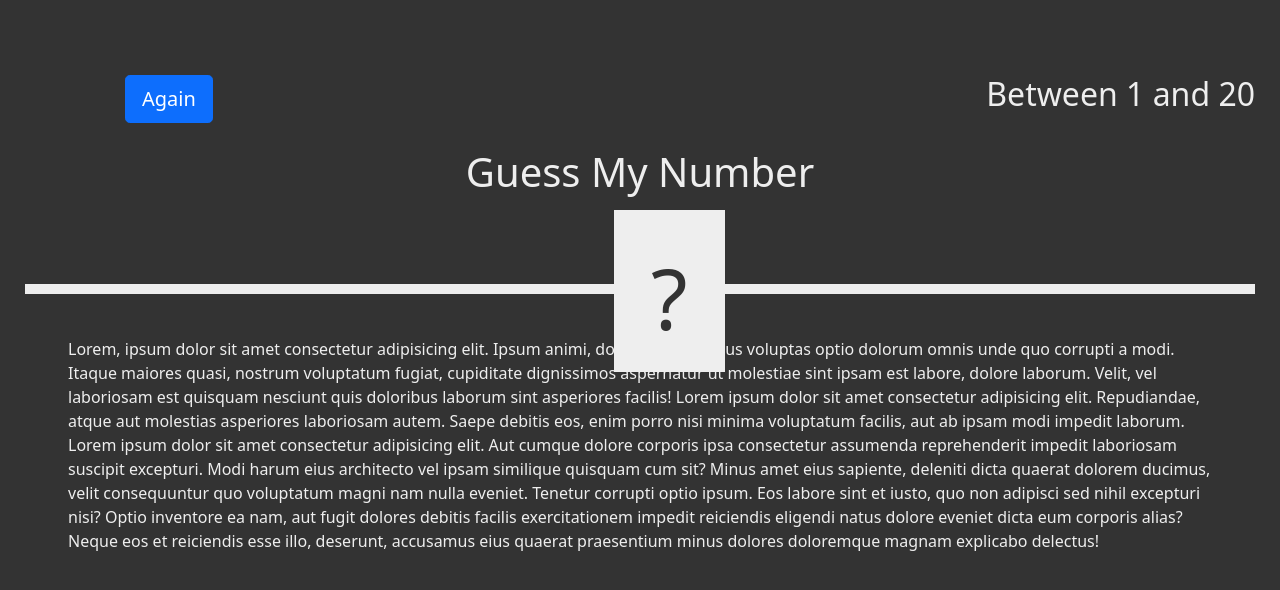
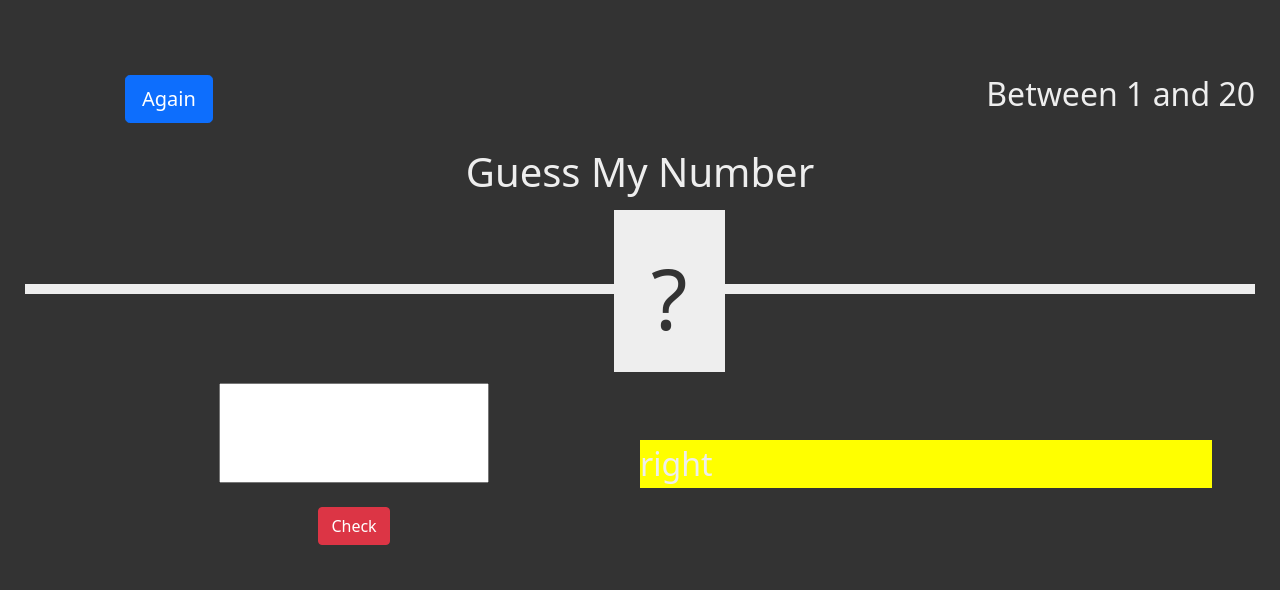
Before and after one commit to ChillBroh/Complete_Javascript-Course, a plain HTML site: page 04.JavaScript in the Browser_ DOM and Events Fundamentals/Number Guessing Game/index.html in a window 1280 px wide. Drawn offline with nearby package versions, Linux system fonts and the light colour scheme.

Commit message:
added input value and check button

```diff
--- a/04.JavaScript in the Browser_ DOM and Events Fundamentals/Number Guessing Game/index.html
+++ b/04.JavaScript in the Browser_ DOM and Events Fundamentals/Number Guessing Game/index.html
@@ -24,27 +24,11 @@
       <div class="number">?</div>
     </header>
     <main>
-      <div>
-        Lorem, ipsum dolor sit amet consectetur adipisicing elit. Ipsum animi,
-        doloremque, minus voluptas optio dolorum omnis unde quo corrupti a modi.
-        Itaque maiores quasi, nostrum voluptatum fugiat, cupiditate dignissimos
-        aspernatur ut molestiae sint ipsam est labore, dolore laborum. Velit,
-        vel laboriosam est quisquam nesciunt quis doloribus laborum sint
-        asperiores facilis! Lorem ipsum dolor sit amet consectetur adipisicing
-        elit. Repudiandae, atque aut molestias asperiores laboriosam autem.
-        Saepe debitis eos, enim porro nisi minima voluptatum facilis, aut ab
-        ipsam modi impedit laborum. Lorem ipsum dolor sit amet consectetur
-        adipisicing elit. Aut cumque dolore corporis ipsa consectetur assumenda
-        reprehenderit impedit laboriosam suscipit excepturi. Modi harum eius
-        architecto vel ipsam similique quisquam cum sit? Minus amet eius
-        sapiente, deleniti dicta quaerat dolorem ducimus, velit consequuntur quo
-        voluptatum magni nam nulla eveniet. Tenetur corrupti optio ipsum. Eos
-        labore sint et iusto, quo non adipisci sed nihil excepturi nisi? Optio
-        inventore ea nam, aut fugit dolores debitis facilis exercitationem
-        impedit reiciendis eligendi natus dolore eveniet dicta eum corporis
-        alias? Neque eos et reiciendis esse illo, deserunt, accusamus eius
-        quaerat praesentium minus dolores doloremque magnam explicabo delectus!
-      </div>
+      <section class="left">
+        <input type="number" class="input-check" /><br />
+        <button class="check-btn btn btn-danger">Check</button>
+      </section>
+      <section class="right">right</section>
     </main>
 
     <footer></footer>
--- a/04.JavaScript in the Browser_ DOM and Events Fundamentals/Number Guessing Game/style.css
+++ b/04.JavaScript in the Browser_ DOM and Events Fundamentals/Number Guessing Game/style.css
@@ -43,4 +43,27 @@ main {
   padding: 43px;
   border-top: 10px #eee solid;
   margin-top: 88px;
+  height: 350px;
+  display: flex;
+  align-items: center;
+  justify-content: space-around;
 }
+
+.right {
+  background-color: yellow;
+  width: 52rem;
+  font-size: 2rem;
+}
+.left {
+  width: 52rem;
+  display: flex;
+  flex-direction: column;
+  align-items: center;
+}
+
+.input-check {
+  height: 100px;
+  width: 270px;
+  text-align: center;
+  font-size: 50px;
+}
```
